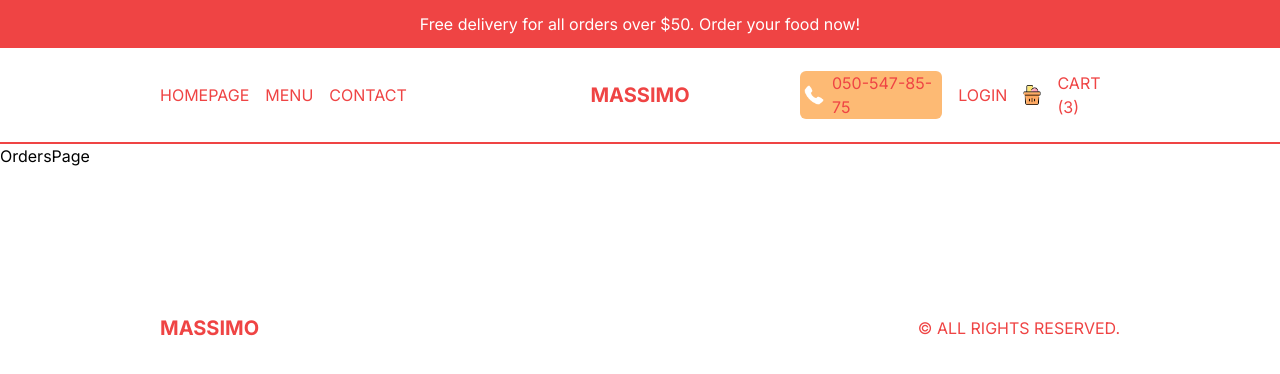
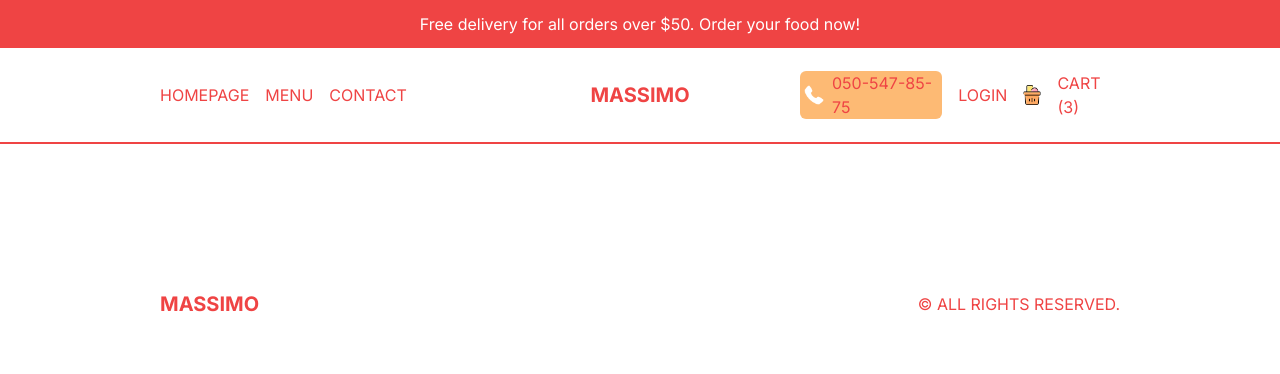
Before and after one commit to KenanRamazanov/RestaurantApp-TypeScript, a Next.js app: page /orders in a window 1280 px wide. Shown: the top 374 px of the page. Built offline with nearby package versions, Linux system fonts and the light colour scheme.

Commit message:
Creating OrdersPages

```diff
--- a/src/app/orders/page.tsx
+++ b/src/app/orders/page.tsx
@@ -2,7 +2,9 @@ import React from 'react'
 
 const OrdersPage = () => {
   return (
-    <div>OrdersPage</div>
+    <div>
+
+    </div>
   )
 }
 
```
